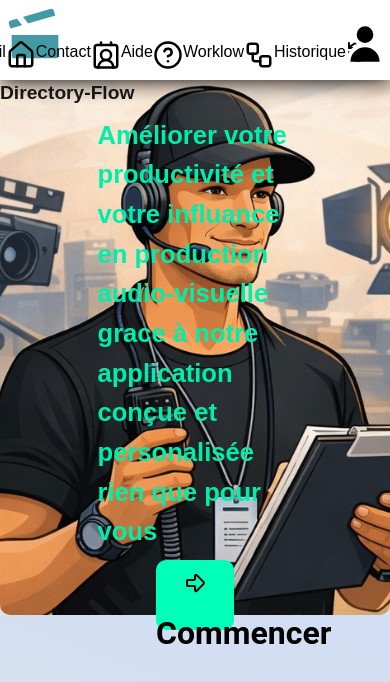
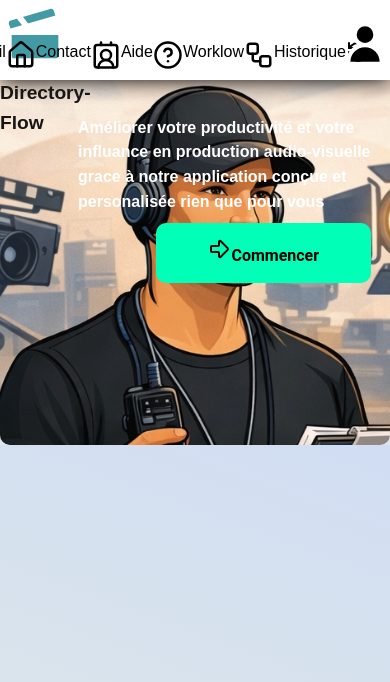
Before and after one commit to amaco2/diretory-flow, a React (Vite) app: page / in a window 390 px wide. Shown: the top 682 px of the page. Built offline with nearby package versions, Linux system fonts and the light colour scheme; no server answers.

Commit message:
Ajout des fichier DirectoryFlow pour le deploiement sur vercel version 1.0.0.1

```diff
--- a/src/Component/TopBar.jsx
+++ b/src/Component/TopBar.jsx
@@ -23,9 +23,9 @@ function Topbar( { toogleSidebar, opened } )
                 hiddenFrom="mm"
                 size={ "sm" }
             />
-            <Text fw={ 600 } style={{marginTop: '30px', fontSize: '1.5em'}}>DirectoryFlow</Text>
+            <Text fw={ 600 } style={ { marginTop: '30px', fontSize: '1.5em' } }>DirectoryFlow</Text>
             <Avatar radius={ "xl" } bg={ bgColor } color="#fff" fz={ 20 }>{ intialUser }</Avatar>
-            <Link to={ "/" } style={{marginTop: '20px'}}><HomeIcon /></Link>
+            <Link to={ "/" } style={ { marginTop: '20px' } }><HomeIcon /></Link>
             {/* </Group> */ }
         </Group>
     );
--- a/src/Ui/Header.jsx
+++ b/src/Ui/Header.jsx
@@ -10,11 +10,10 @@ import
 } from 'lucide-react';
 import styled from 'styled-components';
 // Importation des fichier contenant les dimension des <<MediaQuery>>
-import { breakPoint, media } from './MediaQuery/MediaQuery.jsx';
+import { breakPoint } from './MediaQuery/MediaQuery.jsx';
 // Importation de l'icone de directoryflow pour le header
-import iconDirectoryFlow from '../Ui/Connexion/Icon/irham-setyaki-k1V4pRaLjAU-unsplash.jpg';
 import './style/Header.css';
-import { isCookie, Link } from 'react-router-dom';
+import { Link } from 'react-router-dom';
 import { useContext } from 'react';
 import { TContext } from '../ThemeContext.jsx';
 import ProfilUser from './ProfilUsers/ProfilsUser.jsx';
@@ -24,6 +23,7 @@ import
   stringToColor,
 } from '../Component/ProjectUsers/style/styleComponent.jsx';
 import { IconUsers } from '@tabler/icons-react';
+import { Burger } from '@mantine/core';
 
 /* Creation de l'element HTML <<img>> via st
 yledComponent qui servira de logo pour le HEADER*/
@@ -122,6 +122,10 @@ function Headers()
               justifyContent: 'space-evenly',
             } }
           >
+            <Burger
+              hiddenFrom="mm"
+              size={ "sm" }
+            />
             Accueil
             <Home size={ 30 } color={ bgColor } />
             Contact
--- a/src/Ui/Main.jsx
+++ b/src/Ui/Main.jsx
@@ -30,6 +30,9 @@ const Div_Img_Bg_Main = styled.div`
       transform: scale(1);
     }
   }
+    @media screen and (max-width: 480px){
+       height: 380px;
+    }
 `;
 /** Bouton d'orientation de redirection de l'utilisateur vers la
  * creation de projet ou de compte si pas deja cree */
@@ -53,6 +56,46 @@ const BtnGetStart = styled.button`
   &:hover {
     color: #00eaffff;
     background-color: #000000ff;
+  }
+
+  @media screen and (max-width: 960px){
+        font-size: 1.4em;
+        height: 60px;
+
+        &:hover{
+        background-color: #fff;
+        font-weight: bolder;
+        }
+  }
+  @media screen and (max-width: 768px){
+        font-size: 1.1em;
+        height: 60px;
+        width: 25svw;
+
+        &:hover{
+        background-color: #fff;
+        font-weight: bolder;
+        }
+  }
+  @media screen and (max-width: 480px){
+        font-size: 1em;
+        height: 60px;
+        width: 55svw;
+
+        &:hover{
+        background-color: #fff;
+        font-weight: bolder;
+        }
+  }
+  @media screen and (max-width: 210px){
+        font-size: 1em;
+        height: 60px;
+        width: 60svw;
+        left: 30svw;
+        &:hover{
+        background-color: #fff;
+        font-weight: bolder;
+        }
   }
 `;
 
--- a/src/Ui/style/Main.css
+++ b/src/Ui/style/Main.css
@@ -8,12 +8,46 @@
   left: 25svw;
   transition: font-size all color ease-in-out;
 }
-.main--bg-img-p:hover{
-     font-size: 1.8;
-     cursor: pointer;
-     color: #fff
+
+.main--bg-img-p:hover {
+  font-size: 1.8em;
+  cursor: pointer;
+  color: #fff
 }
 
 .btn--gets-Start:hover .arrowRight {
   fill: rgb(0, 0, 0);
 }
+
+
+@media screen and (max-width: 1200px) {
+  .main--bg-img-p {
+    width: 50svw;
+    color: #fff;
+  }
+
+  .main--bg-img-p:hover {
+    font-size: 1.5em;
+    color: #ffffff;
+  }
+}
+@media screen and (max-width: 768px) {
+  .main--bg-img-p {
+    width: 60svw;
+  }
+
+  .main--bg-img-p:hover {
+    font-size: 1.5em;
+  }
+}
+@media screen and (max-width: 480px) {
+  .main--bg-img-p {
+    font-size: 1em;
+    width: 80svw;
+    left: 20svw;
+  }
+
+  .main--bg-img-p:hover {
+    font-size: 1em;
+  }
+}
```
Also changed, not shown: src/Ui/MediaQuery/MediaQuery.jsx (+14 -14 lines).
